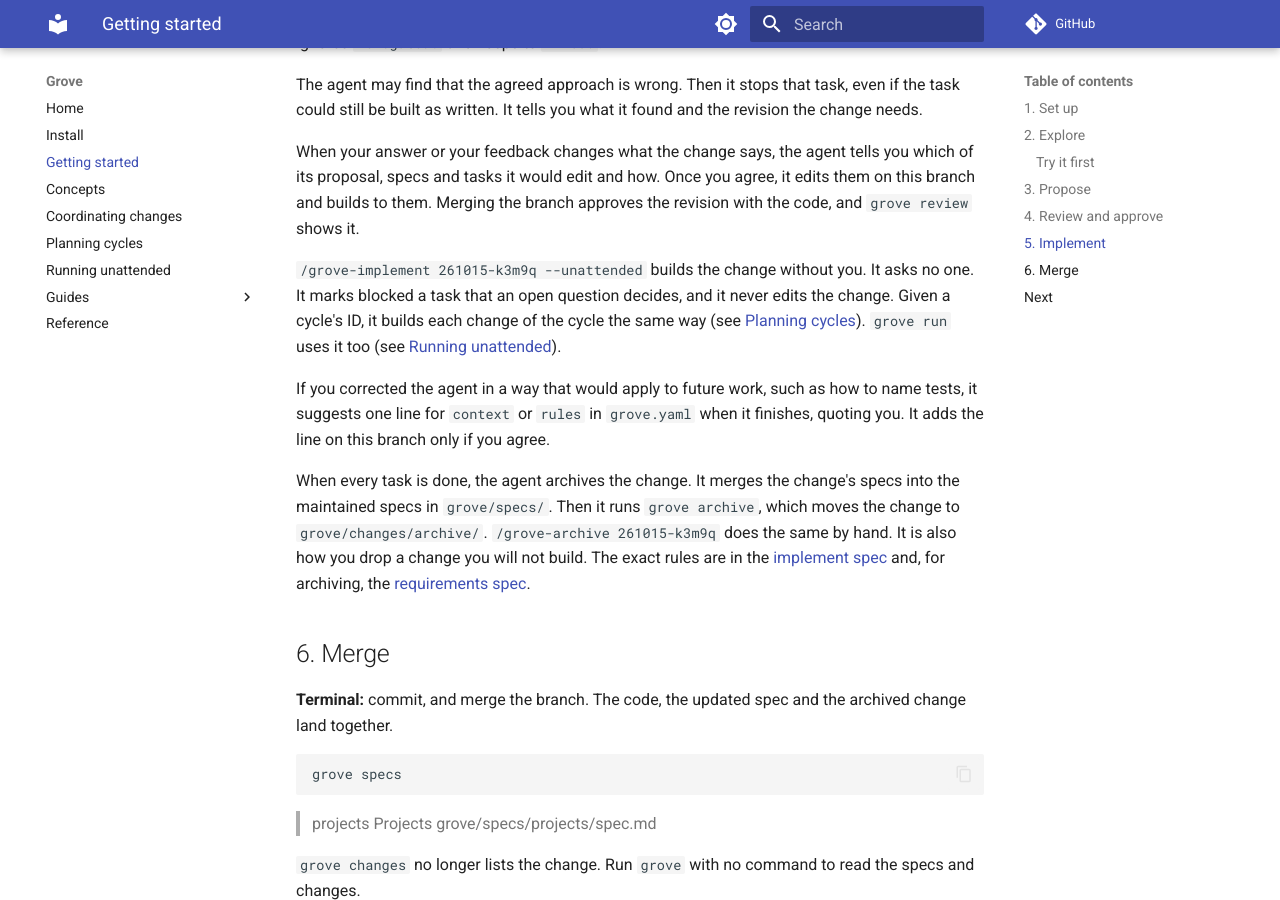
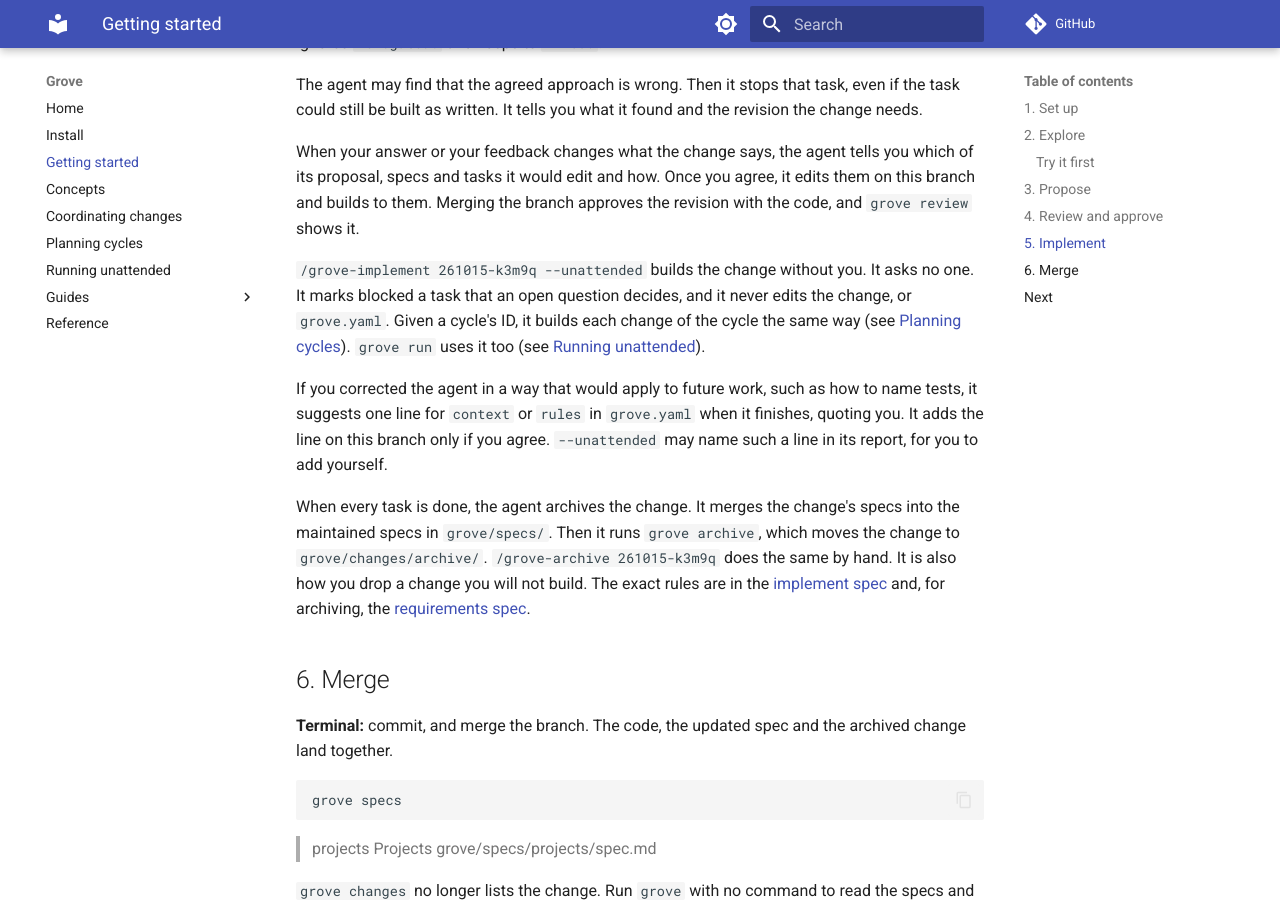
Before and after one commit to mascah/grove, an MkDocs documentation site: the page built from docs/getting-started.md, in a window 1280 px wide and 900 px high, scrolled down 4202 px. Built offline with MkDocs 1.6.1 and Material for MkDocs 9.7.7, drawn with Linux system fonts in a browser that asks for light colours; comment, search, counter and statistics services are not loaded.

Commit message:
feat(instruct): unattended implement names a rules line, never writes it (261023-mfgew:T-02)

```diff
--- a/docs/getting-started.md
+++ b/docs/getting-started.md
@@ -211,14 +211,15 @@ branch approves the revision with the code, and `grove review` shows it.
 
 `/grove-implement 261015-k3m9q --unattended` builds the change without
 you. It asks no one. It marks blocked a task that an open question decides,
-and it never edits the change. Given a cycle's ID, it builds each change of
+and it never edits the change, or `grove.yaml`. Given a cycle's ID, it builds each change of
 the cycle the same way (see [Planning cycles](planning.md)). `grove run`
 uses it too (see [Running unattended](running.md)).
 
 If you corrected the agent in a way that would apply to future work, such
 as how to name tests, it suggests one line for `context` or `rules` in
 `grove.yaml` when it finishes, quoting you. It adds the line on this branch
-only if you agree.
+only if you agree. `--unattended` may name such a line in its report, for
+you to add yourself.
 
 When every task is done, the agent archives the change. It merges the
 change's specs into the maintained specs in `grove/specs/`. Then it runs
```
Also changed, not shown: dev/walkthrough.md (+2 -1 lines), grove/changes/261023-mfgew-implement-suggests-a-rules-line/implementation.md (+32 -1 lines), internal/instruct/requires/implement-unattended.md (+3 -0 lines), 1 other file.
